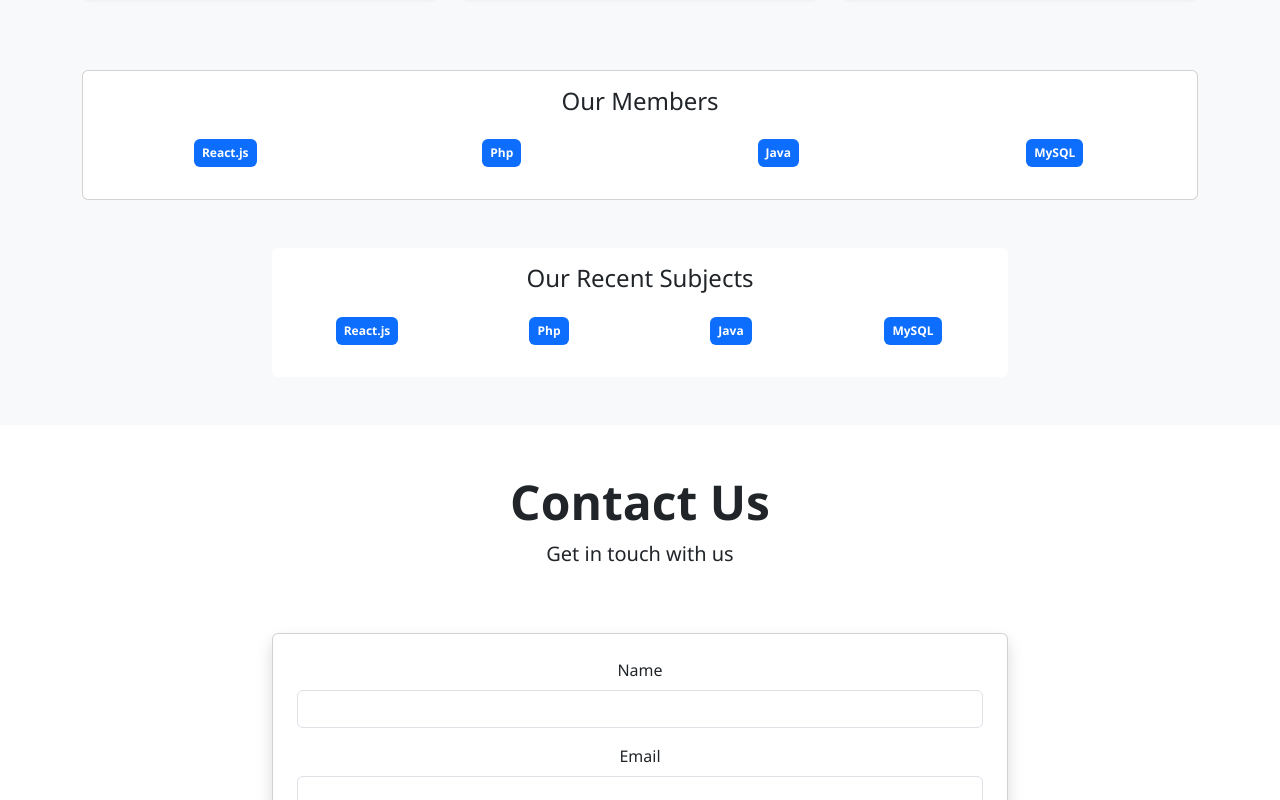
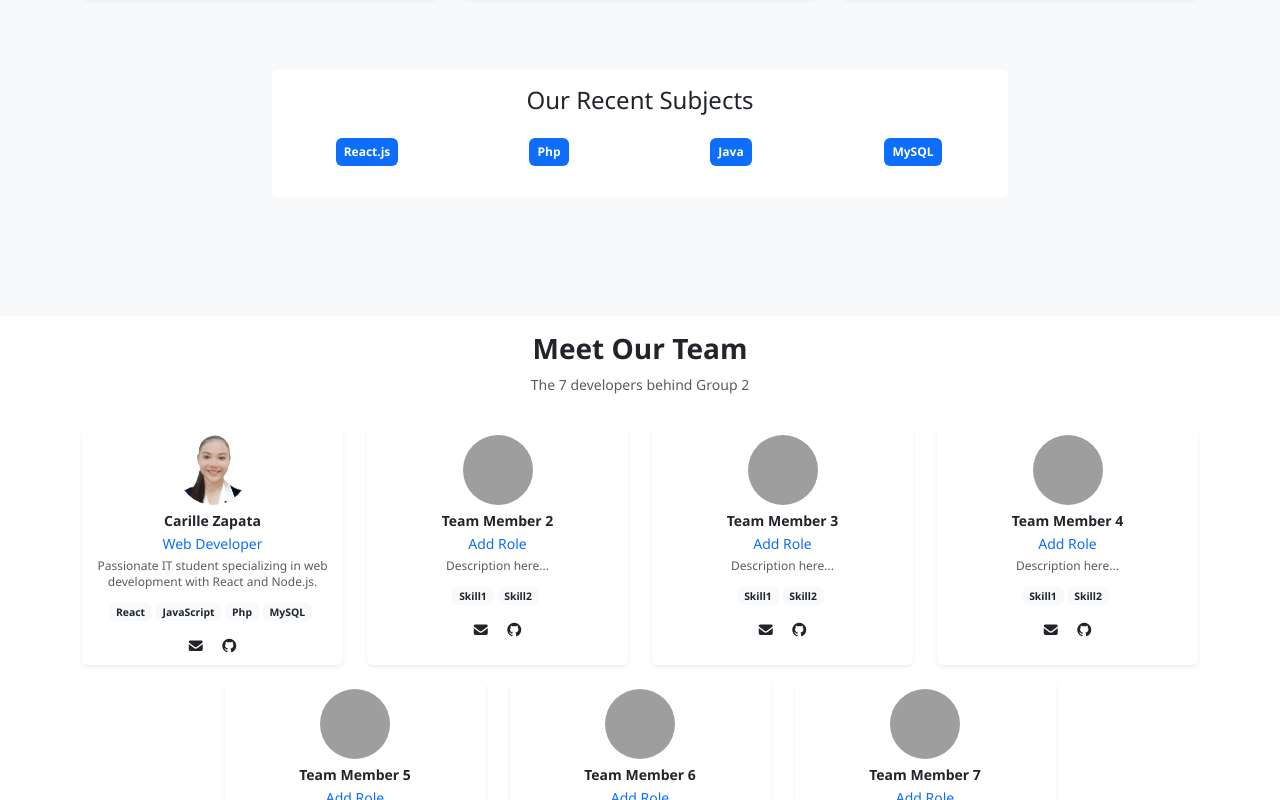
Before and after one commit to stretchStress/ITP110_MidtermActivity, a React (Create React App) app: page / in a window 1280 px wide. Shown: the part 1360-2160 px from the top of the page. Built offline with nearby package versions, Linux system fonts and the light colour scheme; grey boxes are pictures that could not be loaded.

Commit message:
System Update

```diff
--- a/package.json
+++ b/package.json
@@ -3,10 +3,12 @@
   "version": "0.1.0",
   "private": true,
   "dependencies": {
+    "@fortawesome/fontawesome-free": "^7.0.1",
     "@testing-library/dom": "^10.4.1",
     "@testing-library/jest-dom": "^6.8.0",
     "@testing-library/react": "^16.3.0",
     "@testing-library/user-event": "^13.5.0",
+    "bootstrap": "^5.3.8",
     "react": "^19.1.1",
     "react-dom": "^19.1.1",
     "react-scripts": "5.0.1",
--- a/src/App.css
+++ b/src/App.css
@@ -82,8 +82,26 @@ body {
   .contact-section {
     padding-top: 66px;
   }
+}
 
-  #homeContent {
-    align-content: center;
+.team-section {
+  min-height: 100vh;
+  padding-top: 76px;
+}
+
+.team-card {
+  transition: transform 0.3s ease, box-shadow 0.3s ease;
+  border: none;
+}
+
+.team-card:hover {
+  transform: translateY(-8px);
+  box-shadow: 0 15px 30px rgba(0, 0, 0, 0.15) !important;
+}
+
+/* Responsive adjustments for team section */
+@media (max-width: 768px) {
+  .team-section {
+    padding-top: 66px;
   }
 }
--- a/src/App.js
+++ b/src/App.js
@@ -4,6 +4,7 @@ import './App.css';
 import Navigation from './components/Navigation';
 import HomeSection from './components/HomeSection';
 import AboutSection from './components/AboutSection';
+import TeamSection from './components/TeamSection';
 import ContactSection from './components/ContactSection';
 
 function App() {
@@ -12,6 +13,7 @@ function App() {
       <Navigation />
       <HomeSection />
       <AboutSection />
+      <TeamSection />
       <ContactSection />
     </div>
   );
--- a/src/components/AboutSection.js
+++ b/src/components/AboutSection.js
@@ -59,31 +59,6 @@ const AboutSection = () => {
           </div>
         </div>
 
-        <div className="row mt-5">
-          <div className="col-lg-12 mx-auto">
-            <div className="card border-1">
-              <div className="card-body text-center">
-                <h4 className="card-title mb-4">Our Members</h4>
-                <div className="row">
-                  <div className="col-md-3 mb-3">
-                    <span className="badge bg-primary p-2">React.js</span>
-                  </div>
-                  <div className="col-md-3 mb-3">
-                    <span className="badge bg-primary p-2">Php</span>
-                  </div>
-                  <div className="col-md-3 mb-3">
-                    <span className="badge bg-primary p-2">Java</span>
-                  </div>
-                  <div className="col-md-3 mb-3">
-                    <span className="badge bg-primary p-2">MySQL</span>
-                  </div>
-                </div>
-              </div>
-            </div>
-          </div>
-        </div>
-
-
         {/* Additional IT Student Focus Section */}
         <div className="row mt-5">
           <div className="col-lg-8 mx-auto">
--- a/src/components/HomeSection.js
+++ b/src/components/HomeSection.js
@@ -4,7 +4,7 @@ const HomeSection = () => {
   return (
     <section id="home" className="home-section d-flex align-items-center">
       <div className="container">
-        <div className="row align-items-center min-vh-100" id="homeContent">
+        <div className="row align-items-center min-vh-100">
           <div className="col-lg-6">
             <h1 className="fw-bold">Welcome to Group 2's Website</h1>
             <p className="lead mb-4">
--- a/src/components/Navigation.js
+++ b/src/components/Navigation.js
@@ -42,6 +42,15 @@ const Navigation = () => {
             <li className="nav-item">
               <a
                 className="nav-link"
+                href="#team"
+                onClick={() => scrollToSection('team')}
+              >
+                Our Team
+              </a>
+            </li>
+            <li className="nav-item">
+              <a
+                className="nav-link"
                 href="#contact"
                 onClick={() => scrollToSection('contact')}
               >
--- /dev/null
+++ b/src/components/TeamSection.js
@@ -0,0 +1,135 @@
+import React from 'react';
+
+const TeamSection = () => {
+  const teamMembers = [
+    {
+      name: "Carille Zapata",
+      role: "Web Developer",
+      image: "/carille.jpeg",
+      description: "Passionate IT student specializing in web development with React and Node.js.",
+      email: "zapatacarille13@gmail.com",
+      github: "https://github.com/Ellirac",
+      skills: ["React", "JavaScript", "Php", "MySQL"]
+    },
+    {
+      name: "Team Member 2",
+      role: "Add Role",
+      image: "/member2.jpg",
+      description: "Description here...",
+      email: "member2@student.edu",
+      github: "#",
+      skills: ["Skill1", "Skill2"]
+    },
+    {
+      name: "Team Member 3",
+      role: "Add Role",
+      image: "/member3.jpg",
+      description: "Description here...",
+      email: "member3@student.edu",
+      github: "#",
+      skills: ["Skill1", "Skill2"]
+    },
+    {
+      name: "Team Member 4",
+      role: "Add Role",
+      image: "/member4.jpg",
+      description: "Description here...",
+      email: "member4@student.edu",
+      github: "#",
+      skills: ["Skill1", "Skill2"]
+    },
+    {
+      name: "Team Member 5",
+      role: "Add Role",
+      image: "/member5.jpg",
+      description: "Description here...",
+      email: "member5@student.edu",
+      github: "#",
+      skills: ["Skill1", "Skill2"]
+    },
+    {
+      name: "Team Member 6",
+      role: "Add Role",
+      image: "/member6.jpg",
+      description: "Description here...",
+      email: "member6@student.edu",
+      github: "#",
+      skills: ["Skill1", "Skill2"]
+    },
+    {
+      name: "Team Member 7",
+      role: "Add Role",
+      image: "/member7.jpg",
+      description: "Description here...",
+      email: "member7@student.edu",
+      github: "#",
+      skills: ["Skill1", "Skill2"]
+    }
+  ];
+
+  return (
+    <section id="team" className="team-section py-3 bg-white">
+      <div className="container">
+        <div className="row">
+          <div className="col-lg-12 text-center mb-3">
+            <h3 className="fw-bold mb-2">Meet Our Team</h3>
+            <p className="text-muted small">The 7 developers behind Group 2</p>
+          </div>
+        </div>
+        <div className="row justify-content-center">
+          {teamMembers.map((member, index) => (
+            <div key={index} className="col-xl-3 col-lg-4 col-md-6 mb-3">
+              <div className="card h-100 shadow-sm team-card border-0">
+                <div className="card-body text-center p-2">
+                  <img
+                    src={process.env.PUBLIC_URL + member.image}
+                    alt={member.name}
+                    className="rounded-circle mb-2"
+                    style={{
+                      width: '70px',
+                      height: '70px',
+                      objectFit: 'cover'
+                    }}
+                    onError={(e) => {
+                      e.target.src = `https://ui-avatars.com/api/?name=${member.name.replace(' ', '+')}&background=667eea&color=fff&size=70`;
+                    }}
+                  />
+                  <h6 className="card-title fw-bold mb-1 small">{member.name}</h6>
+                  <p className="card-text text-primary mb-1 small">{member.role}</p>
+                  <p className="card-text small mb-2 text-muted" style={{ fontSize: '0.75rem', lineHeight: '1.3' }}>
+                    {member.description}
+                  </p>
+
+                  {/* Skills */}
+                  <div className="mb-2">
+                    {member.skills.map((skill, skillIndex) => (
+                      <span
+                        key={skillIndex}
+                        className="badge bg-light text-dark me-1 mb-1"
+                        style={{ fontSize: '0.65rem' }}
+                      >
+                        {skill}
+                      </span>
+                    ))}
+                  </div>
+
+                  {/* Contact Links - Only Email and GitHub */}
+                  <div className="d-flex justify-content-center gap-3">
+                    <a href={`mailto:${member.email}`} className="text-dark" title="Email">
+                      <i className="fas fa-envelope small"></i>
+                    </a>
+                    <a href={member.github} className="text-dark" title="GitHub" target="_blank" rel="noopener noreferrer">
+                      <i className="fab fa-github small"></i>
+                    </a>
+                  </div>
+                </div>
+              </div>
+            </div>
+          ))}
+        </div>
+      </div>
+    </section>
+  );
+};
+
+export default TeamSection;
```
Also changed, not shown: public/carille.jpeg (added), 1 other file (tests, documents, lock files or other folders).
